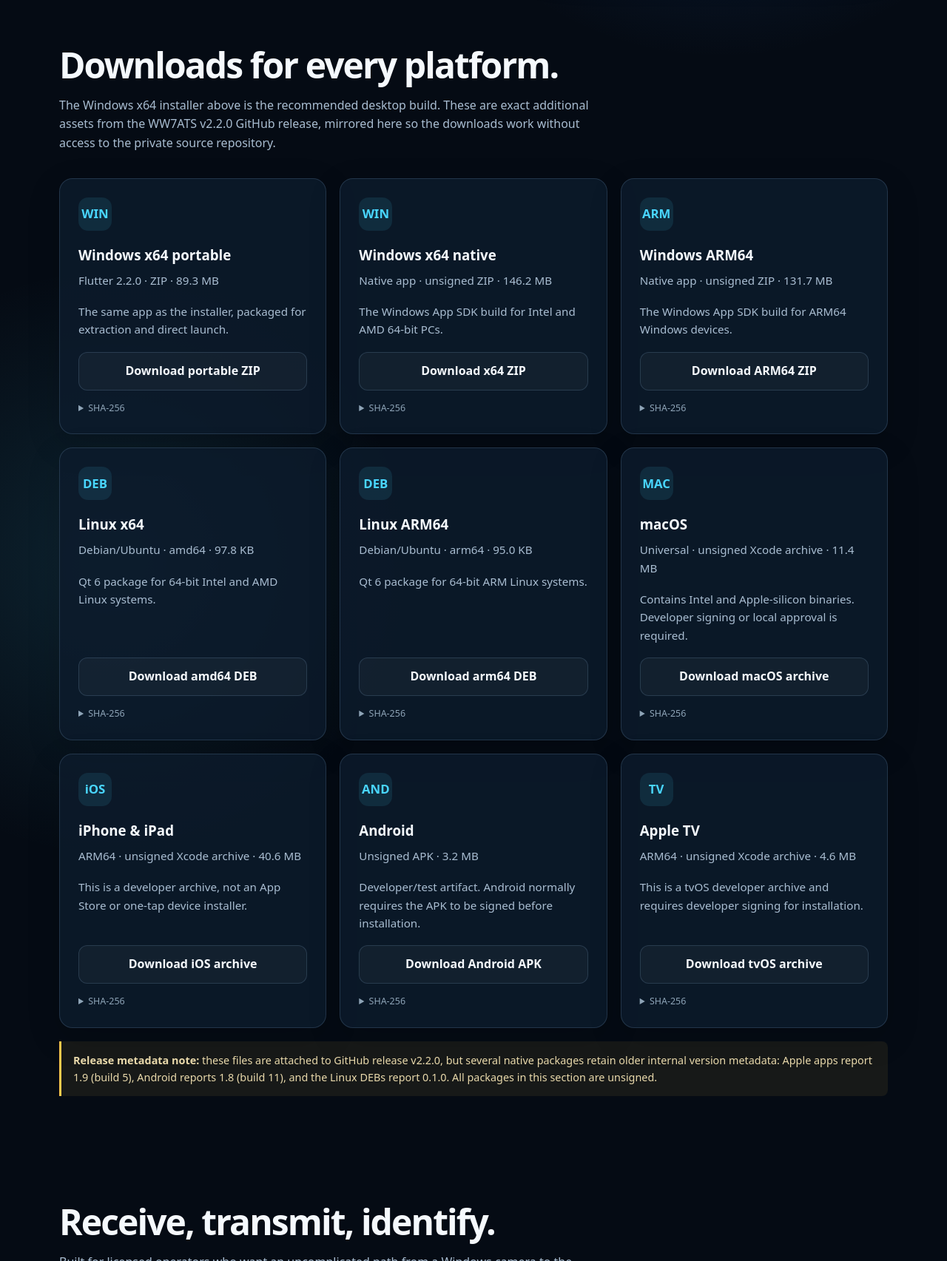
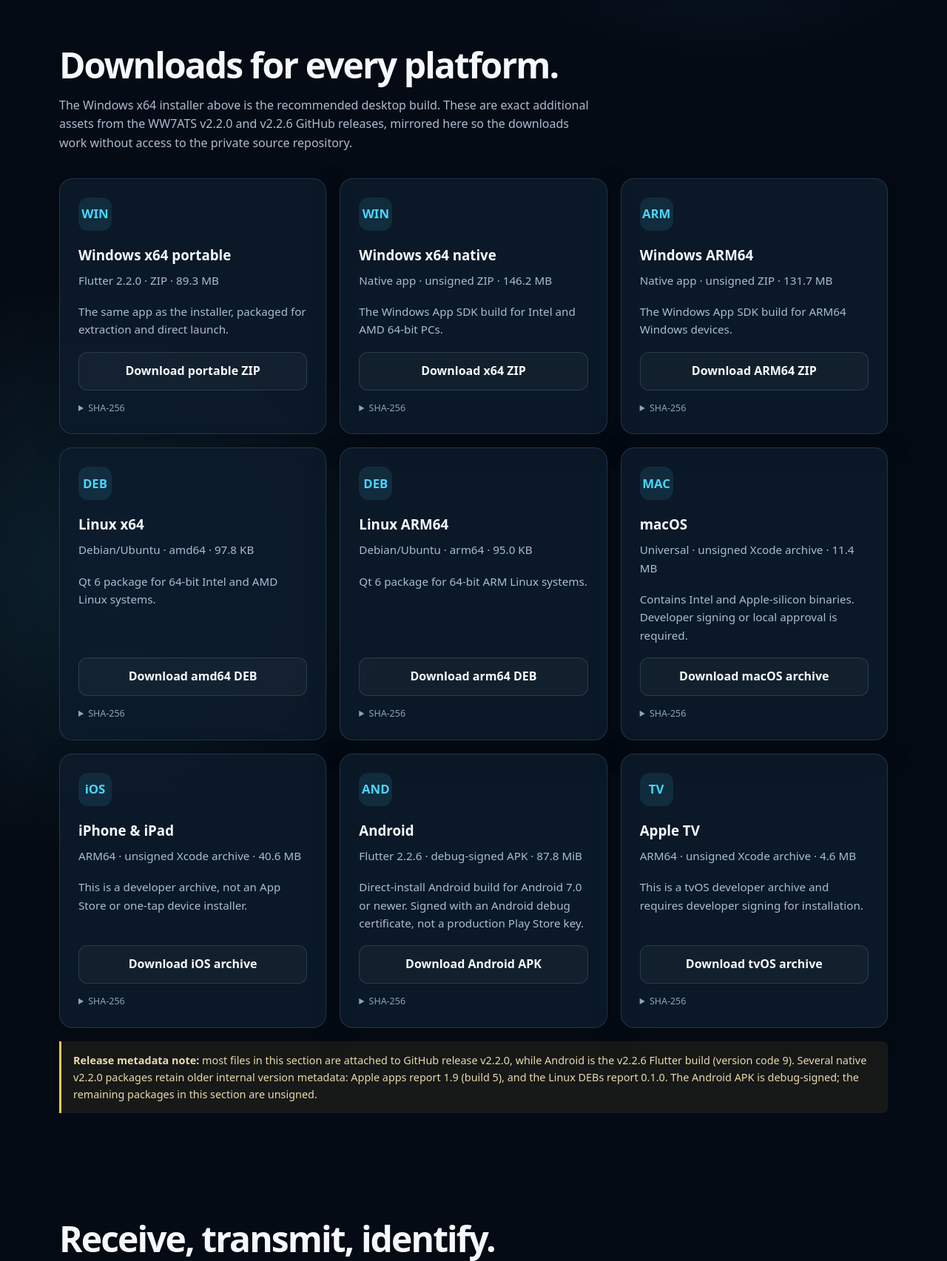
Before and after one commit to cpicoto/ad7np, a plain HTML site: page ww7ats/index.html in a window 1280 px wide. Shown: the part 720-2425 px from the top of the page at 74% size. Drawn offline with Linux system fonts and the light colour scheme.

Commit message:
Update WW7ATS Android download to v2.2.6

```diff
--- a/ww7ats/index.html
+++ b/ww7ats/index.html
@@ -219,7 +219,7 @@
       <div class="wrap">
         <div class="section-title">
           <h2>Downloads for every platform.</h2>
-          <p>The Windows x64 installer above is the recommended desktop build. These are exact additional assets from the WW7ATS v2.2.0 GitHub release, mirrored here so the downloads work without access to the private source repository.</p>
+          <p>The Windows x64 installer above is the recommended desktop build. These are exact additional assets from the WW7ATS v2.2.0 and v2.2.6 GitHub releases, mirrored here so the downloads work without access to the private source repository.</p>
         </div>
         <div class="download-grid">
           <article class="card download-card">
@@ -273,10 +273,10 @@
           </article>
           <article class="card download-card">
             <div class="icon">AND</div><h3>Android</h3>
-            <p class="platform-meta">Unsigned APK · 3.2 MB</p>
-            <p>Developer/test artifact. Android normally requires the APK to be signed before installation.</p>
-            <a class="button secondary" href="v2.2.0/ww7ats-android-release-unsigned.apk" download>Download Android APK</a>
-            <details><summary>SHA-256</summary><code>bec852f9874bccc7eb7abcd93c0cd781a3e95499e67684e2efa17a79aa4814ee</code></details>
+            <p class="platform-meta">Flutter 2.2.6 · debug-signed APK · 87.8 MiB</p>
+            <p>Direct-install Android build for Android 7.0 or newer. Signed with an Android debug certificate, not a production Play Store key.</p>
+            <a class="button secondary" href="v2.2.6/ww7ats-flutter-android-debug-signed.apk" download>Download Android APK</a>
+            <details><summary>SHA-256</summary><code>47dac34ca6d6c2e00ac7193fbcd0d644ead571523c387aafff2eb3a2bb208dd7</code></details>
           </article>
           <article class="card download-card">
             <div class="icon">TV</div><h3>Apple TV</h3>
@@ -286,7 +286,7 @@
             <details><summary>SHA-256</summary><code>17512e9676d17740bef8e71a9e29254ad934a00d3b133b1691a288a11a025358</code></details>
           </article>
         </div>
-        <div class="warning build-note"><strong>Release metadata note:</strong> these files are attached to GitHub release v2.2.0, but several native packages retain older internal version metadata: Apple apps report 1.9 (build 5), Android reports 1.8 (build 11), and the Linux DEBs report 0.1.0. All packages in this section are unsigned.</div>
+        <div class="warning build-note"><strong>Release metadata note:</strong> most files in this section are attached to GitHub release v2.2.0, while Android is the v2.2.6 Flutter build (version code 9). Several native v2.2.0 packages retain older internal version metadata: Apple apps report 1.9 (build 5), and the Linux DEBs report 0.1.0. The Android APK is debug-signed; the remaining packages in this section are unsigned.</div>
       </div>
     </section>
 
```
